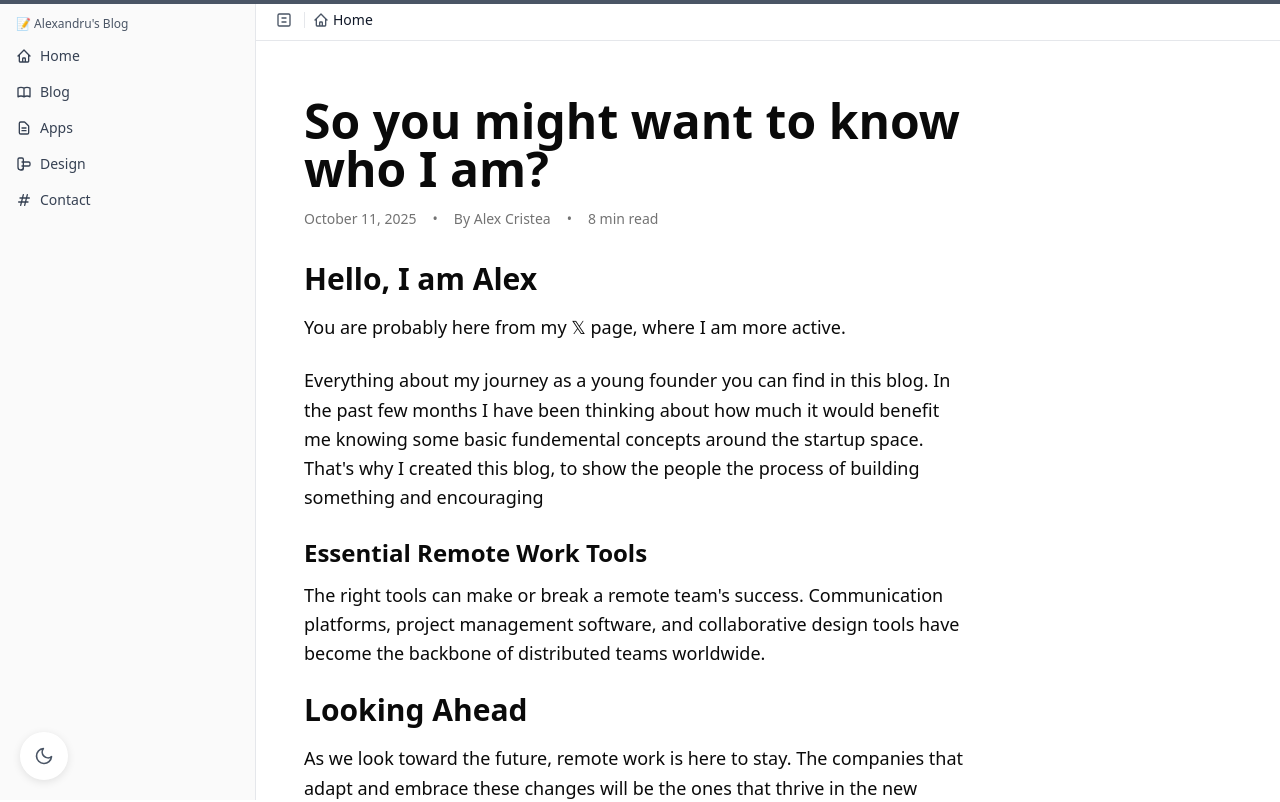
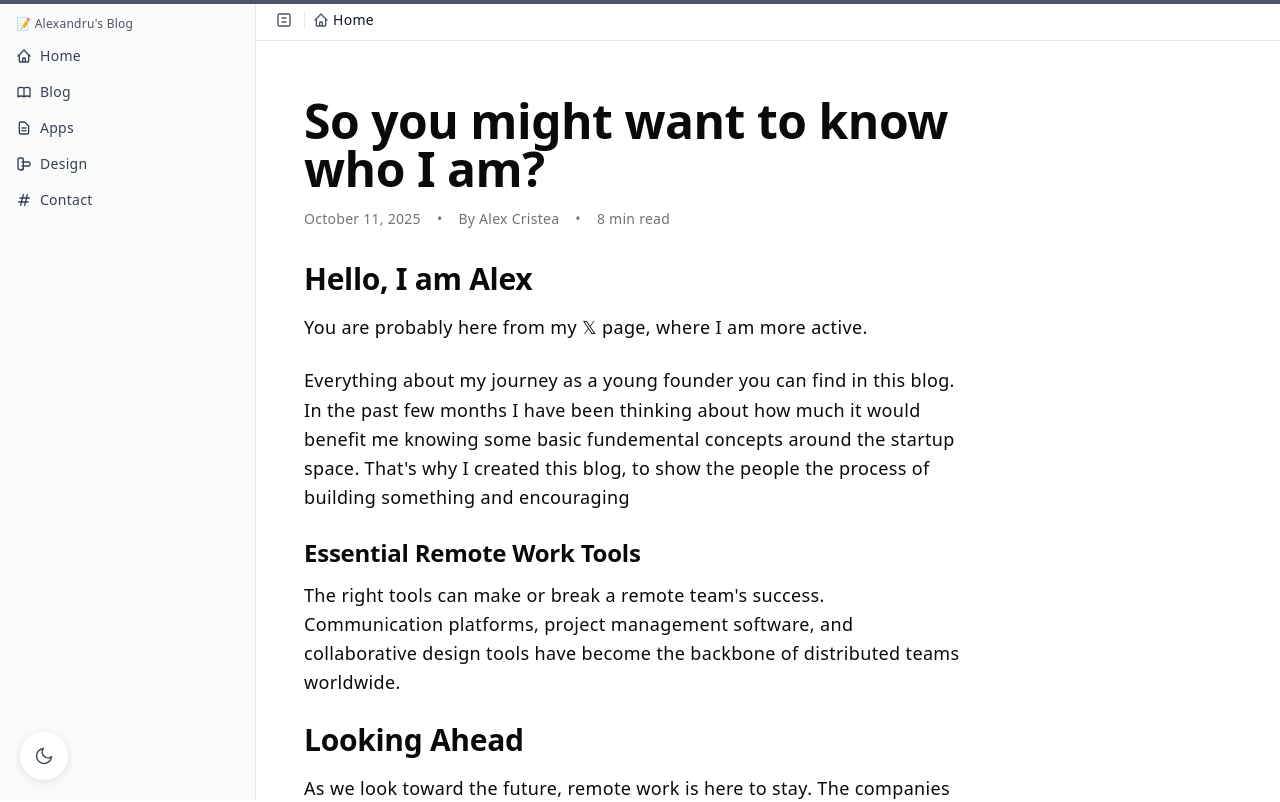
Before and after one commit to AlexCristeahub/Personal-website, a Next.js app: page / in a window 1280 px wide. Shown: the top 802 px of the page. Built offline with nearby package versions, Linux system fonts and the light colour scheme.

Commit message:
Improve typography with better letter spacing

```diff
--- a/app/globals.css
+++ b/app/globals.css
@@ -122,6 +122,20 @@
 
   body {
     @apply bg-background text-foreground text-lg;
+    letter-spacing: 0.015em; /* Adds subtle spacing between characters */
+  }
+
+  /* Better letter spacing for blog content */
+  .prose,
+  .notion-renderer,
+  article {
+    letter-spacing: 0.02em;
+    line-height: 1.75;
+  }
+
+  /* Headings with tighter spacing */
+  h1, h2, h3, h4, h5, h6 {
+    letter-spacing: -0.01em;
   }
 
   .font-script {
```
